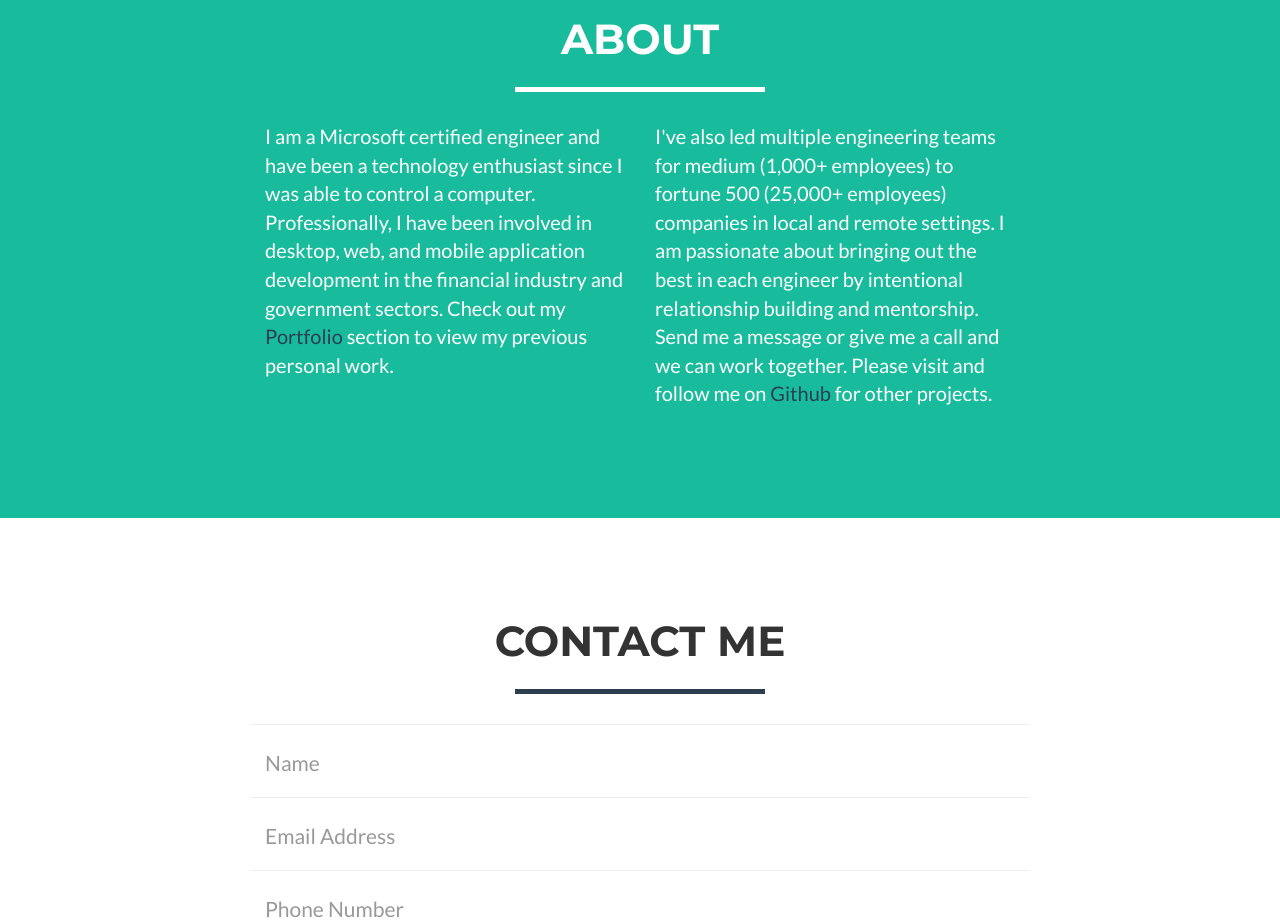
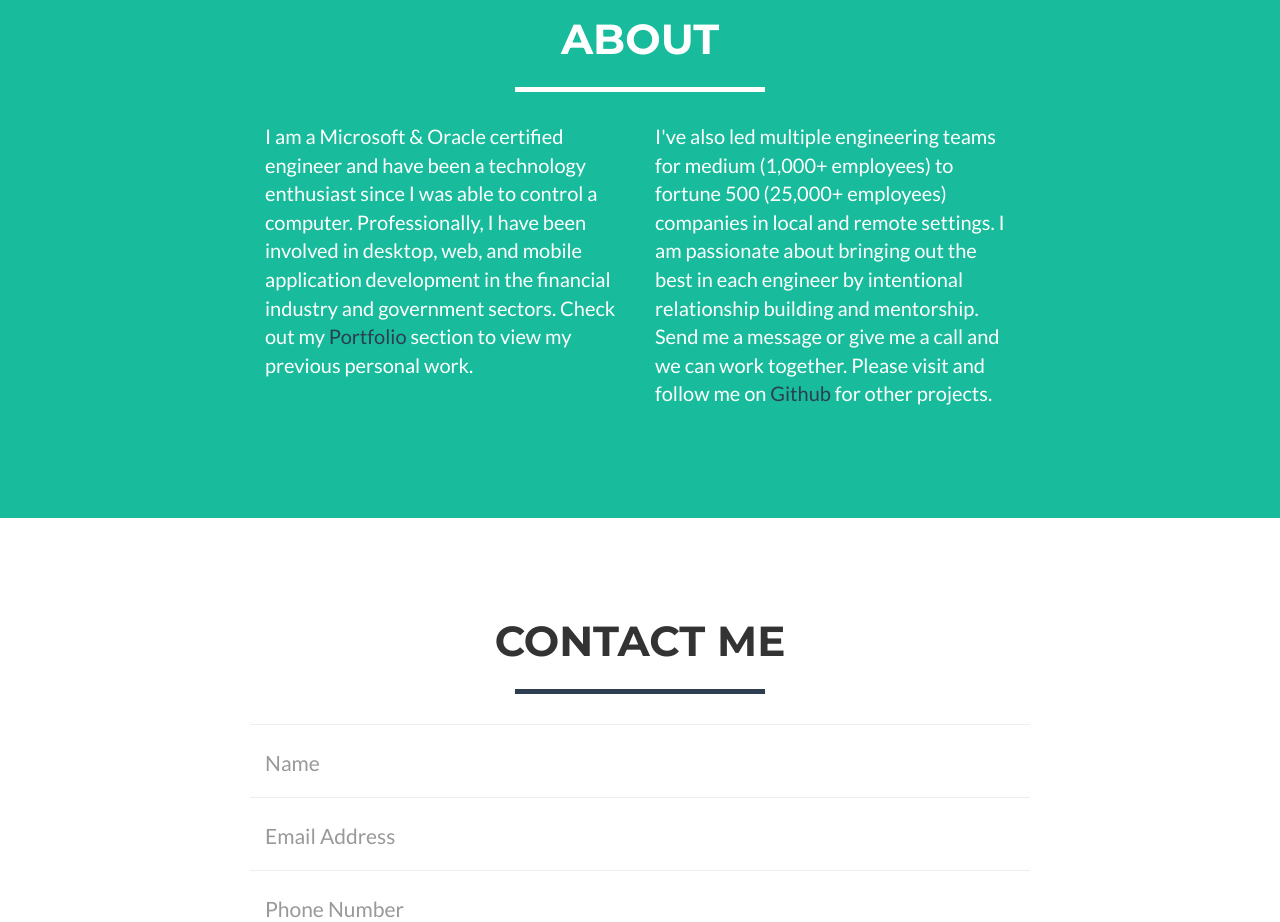
Before and after one commit to MatthewRamsey/matthewramsey.tech, a website: page index.html in a window 1280 px wide. Shown: the part 1760-2682 px from the top of the page. Drawn offline with nearby package versions, Linux system fonts and the light colour scheme.

Commit message:
Update index.html

```diff
--- a/index.html
+++ b/index.html
@@ -167,7 +167,7 @@
             </div>
             <div class="row">
                 <div class="col-lg-4 col-lg-offset-2">
-                    <p>I am a Microsoft certified engineer and have been a technology enthusiast since I was able to control a computer. Professionally, I have been involved in desktop, web, and mobile application development in the financial industry and government sectors. Check out my <a href="#portfolio" class="aboutdarklink">Portfolio</a> section to view my previous personal work.</p>
+                    <p>I am a Microsoft & Oracle certified engineer and have been a technology enthusiast since I was able to control a computer. Professionally, I have been involved in desktop, web, and mobile application development in the financial industry and government sectors. Check out my <a href="#portfolio" class="aboutdarklink">Portfolio</a> section to view my previous personal work.</p>
                 </div>
                 <div class="col-lg-4">
                     <p>I've also led multiple engineering teams for medium (1,000+ employees) to fortune 500 (25,000+ employees) companies in local and remote settings. I am passionate about bringing out the best in each engineer by intentional relationship building and mentorship. Send me a message or give me a call and we can work together. Please visit and follow me on <a href="https://github.com/MatthewRamsey" class="aboutdarklink">Github</a> for other projects.</p>
```
